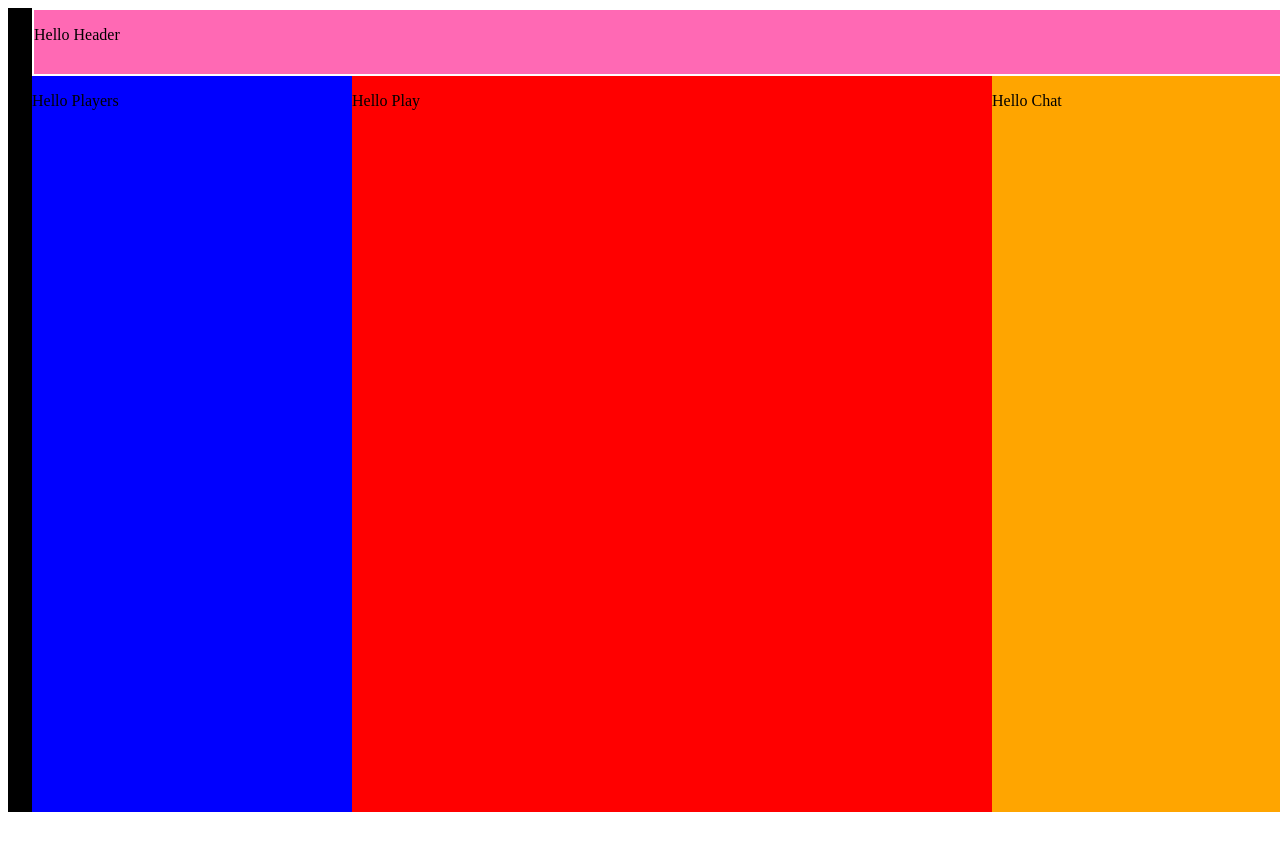
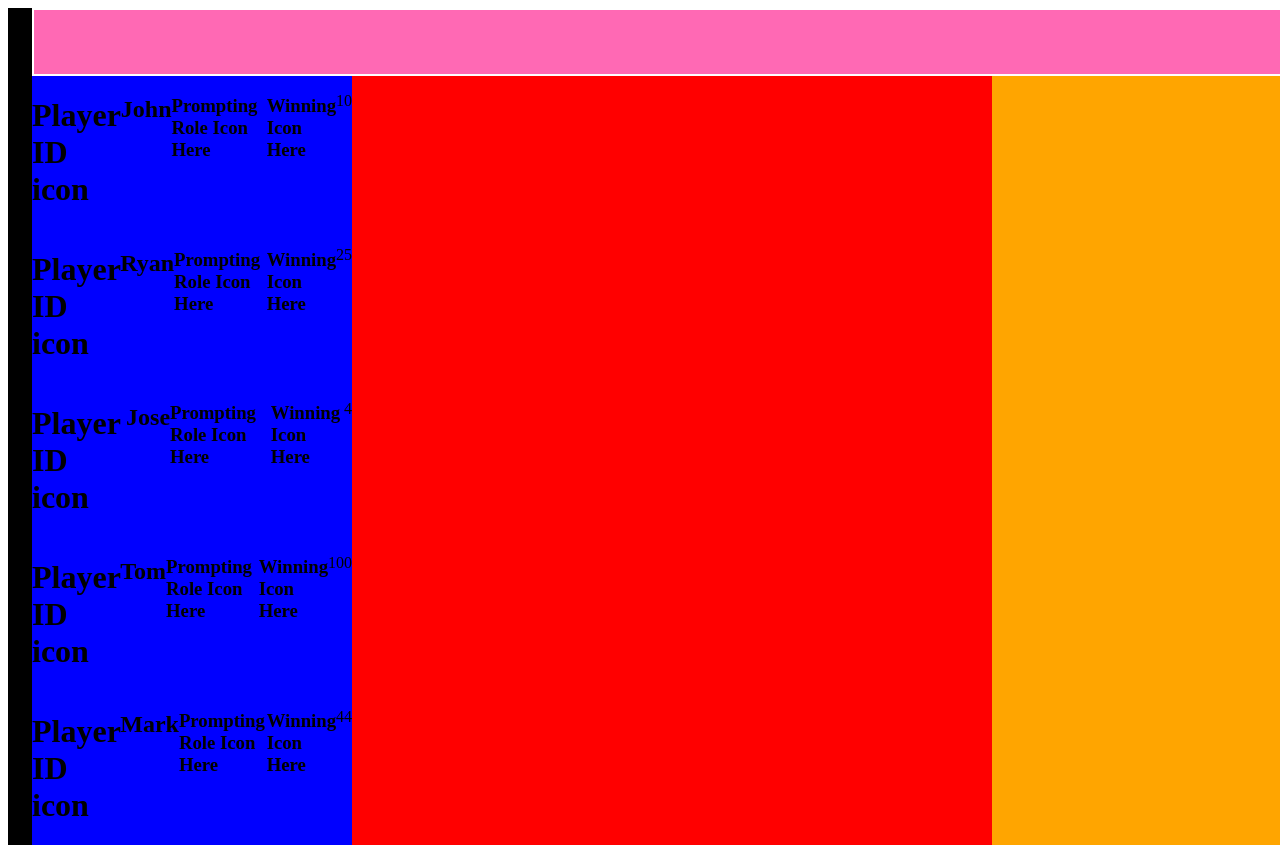
Before and after one commit to dohnnie/se-project, a React (Vite) app in the folder frontend/: page / in a window 1280 px wide. Shown: the top 853 px of the page. Before the commit the page ends 820 px from the top, so only its background shows below. Built offline with nearby package versions, Linux system fonts and the light colour scheme; no server answers.

Commit message:
Implementing PlayerCard Component

```diff
--- a/frontend/src/App.tsx
+++ b/frontend/src/App.tsx
@@ -1,7 +1,7 @@
 import React from 'react';
 import Lobby from './Lobby';
 import socketIO from 'socket.io-client';
-import GamePage from './GamePage';
+import GamePage from './components/GamePage';
 
 const socket = socketIO.connect('http://localhost:4001');
 
--- a/frontend/src/GamePage.tsx
+++ b/frontend/src/components/GamePage.tsx
@@ -1,11 +1,27 @@
 import React from 'react';
 import { Container, Box } from '@mui/material';
+import PlayerCard from './PlayerCard';
 
 const GamePage = () => {
 
+    const playerList = [
+        { name: 'John', points: 10 },
+        { name: 'Ryan', points: 25 },
+        { name: 'Jose', points: 4 },
+        { name: 'Tom', points: 100 },
+        { name: 'Mark', points: 44 },
+    ];
+
     return (
         /* Wrapper Div*/
-        <Container sx={{ bgcolor: 'black', minHeight: '100vh', minWidth: '100vw' }}>
+        <Container
+            sx={{
+                bgcolor: 'black',
+                minHeight: '100vh',
+                minWidth: '100vw',
+                display: "flex",
+                flexDirection: "column"
+            }}>
             { /* Header*/}
             <Box
                 sx={{
@@ -16,7 +32,6 @@ const GamePage = () => {
                     borderColor: 'white'
                 }}
             >
-                <p>Hello Header</p>
             </Box>
             {/* Wrapper div for layout*/}
             <Box sx={{ minHeight: '92vh', minWidth: '100vw', display: "flex", flexDirection: "row" }}>
@@ -28,7 +43,8 @@ const GamePage = () => {
                         minWidth: '25vw',
                     }}
                 >
-                    <p>Hello Players</p>
+                    {playerList.map(player =>
+                        <PlayerCard player={player} />)}
                 </Box>
                 {/* Play Area */}
                 <Box
@@ -38,7 +54,6 @@ const GamePage = () => {
                         minWidth: '50vw',
                     }}
                 >
-                    <p>Hello Play</p>
                 </Box>
                 {/* Chat */}
                 <Box
@@ -48,7 +63,6 @@ const GamePage = () => {
                         minWidth: '25vw',
                     }}
                 >
-                    <p>Hello Chat</p>
                 </Box>
             </Box>
         </Container>
--- /dev/null
+++ b/frontend/src/components/PlayerCard.tsx
@@ -0,0 +1,22 @@
+import React from 'react';
+import { Box } from '@mui/material';
+
+const PlayerCard = ({ player }) => {
+
+    const name = player.name;
+    const points = player.points;
+    return (
+        <Box sx={{
+            display: 'flex',
+            flexDirection: 'row',
+        }}>
+            <h1>Player ID icon</h1>
+            <h2>{name}</h2>
+            <h3>Prompting Role Icon Here</h3>
+            <h3>Winning Icon Here</h3>
+            <p>{points}</p>
+        </Box>
+    );
+}
+
+export default PlayerCard;
```
